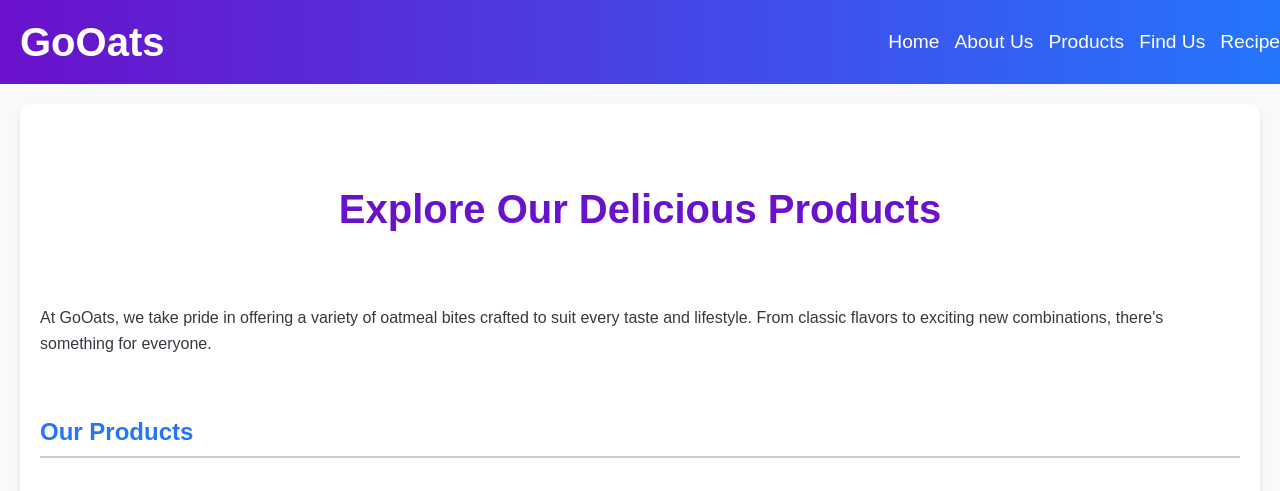
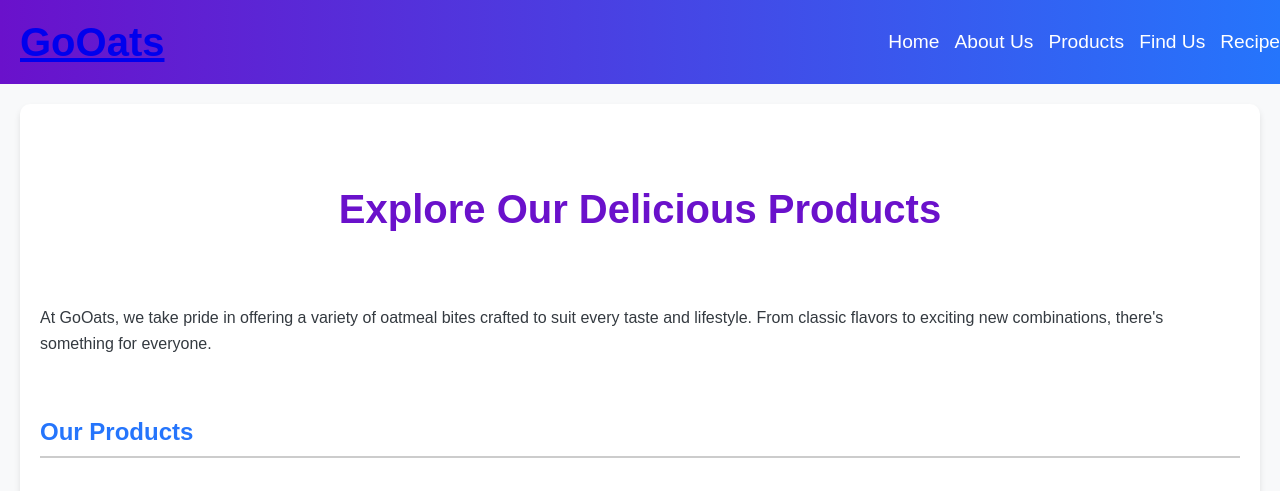
Before and after one commit to Dhruvi0706/Dhruvi-GoOats, a plain HTML site: page products.html in a window 1280 px wide. Shown: the top 491 px of the page. Drawn offline with Linux system fonts and the light colour scheme.

Commit message:
Update products.html

```diff
--- a/products.html
+++ b/products.html
@@ -20,7 +20,7 @@
   <body>
     <header>
       <div class="logo">
-        <h1>GoOats</h1>
+        <h1><a href="#">GoOats</a></h1>
       </div>
       <nav>
         <ul>
```
